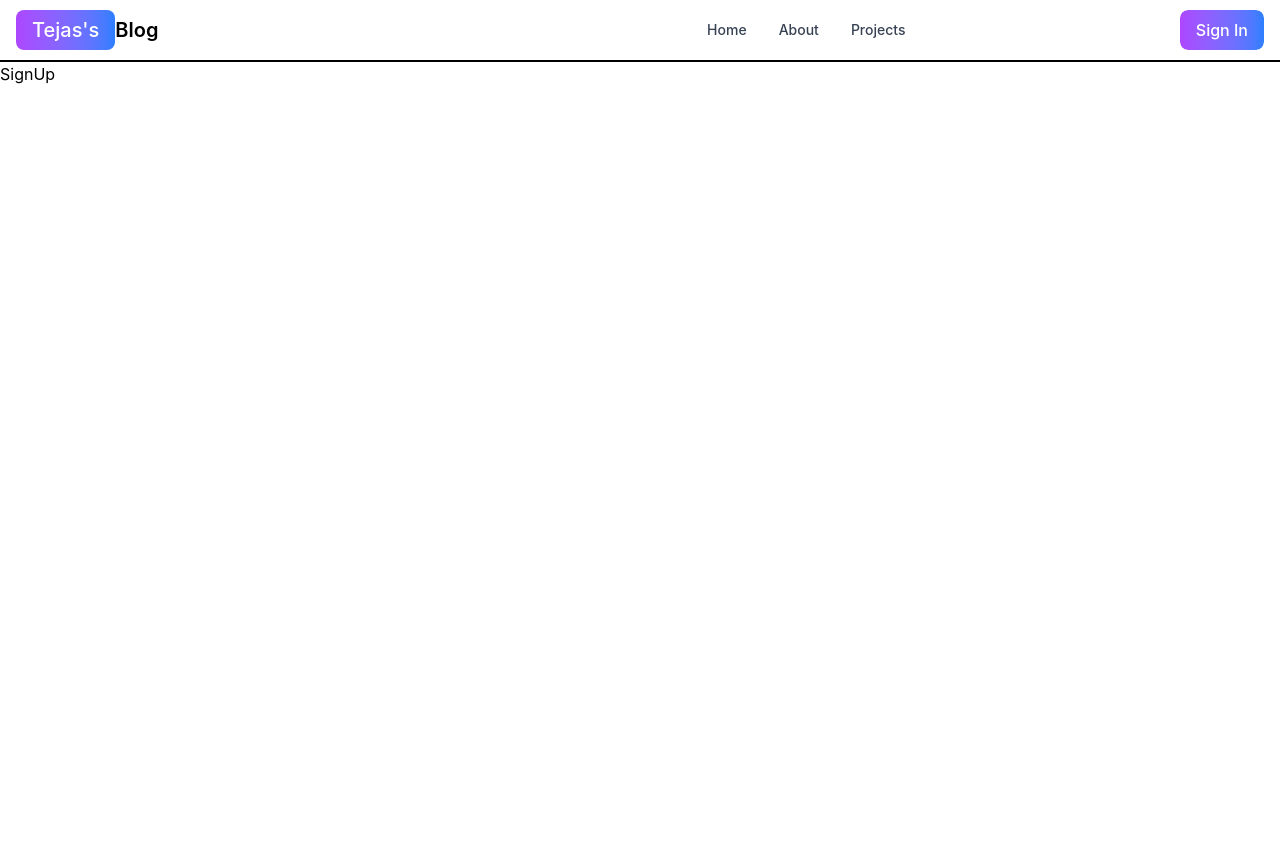
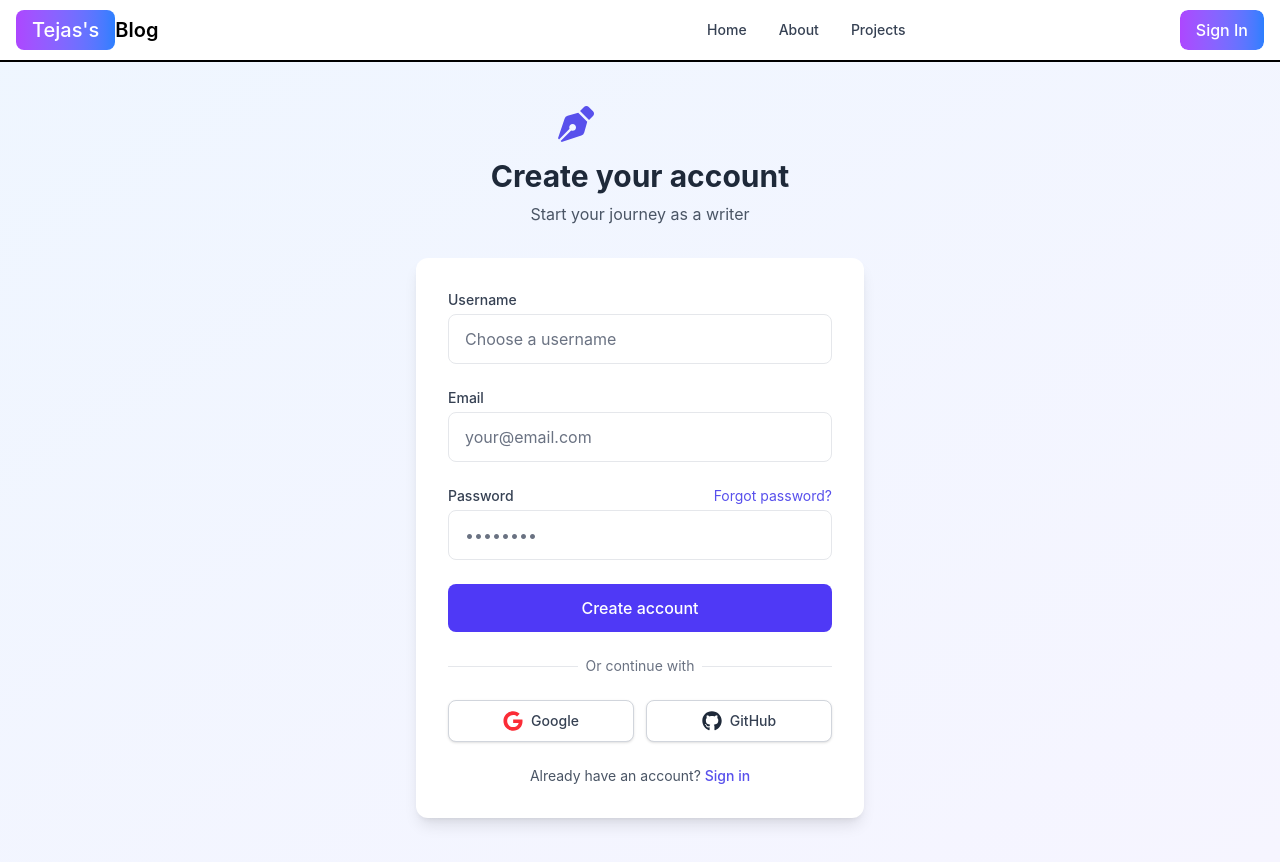
Before and after one commit to TejasSalunkeCode/Mern-blog, a React (Vite) app in the folder client/: page /sign-up in a window 1280 px wide. Before the commit the page ends 800 px from the top, so only its background shows below. Built offline with nearby package versions, Linux system fonts and the light colour scheme.

Commit message:
create a signup page ui

```diff
--- a/client/src/pages/SignUp.jsx
+++ b/client/src/pages/SignUp.jsx
@@ -1,9 +1,156 @@
-import React from 'react'
+import React from 'react';
+import { Link } from 'react-router-dom';
+import { FaPenNib, FaGoogle, FaGithub } from 'react-icons/fa';
+import { useState } from 'react';
 
 export default function SignUp() {
+  const [formData, setFormData] = useState({
+    username: '',
+    email: '',
+    password: ''
+  });
+
+  const handleChange = (e) => {
+    setFormData({
+      ...formData,
+      [e.target.id]: e.target.value,
+    });
+  };
+
+  const handleSubmit = (e) => {
+    e.preventDefault();
+    // Handle signup logic here
+    console.log(formData);
+  };
+
   return (
-    <div>
-      SignUp
+    <div className="min-h-screen bg-gradient-to-br from-blue-50 to-purple-50 flex items-center justify-center p-4">
+      <div className="w-full max-w-md">
+        <div className="text-center mb-8">
+          <div className="flex items-center justify-center mb-4">
+            <FaPenNib className="text-4xl text-indigo-600 mr-2" />
+            <span className="text-2xl font-bold bg-gradient-to-r from-indigo-600 to-purple-600 bg-clip-text text-transparent">
+              BlogForge
+            </span>
+          </div>
+          <h1 className="text-3xl font-bold text-gray-800 mb-2">Create your account</h1>
+          <p className="text-gray-600">Start your journey as a writer</p>
+        </div>
+
+        <div className="bg-white rounded-xl shadow-lg p-8">
+          <form onSubmit={handleSubmit} className="space-y-6">
+            <div className="space-y-1">
+              <label htmlFor="username" className="block text-sm font-medium text-gray-700">
+                Username
+              </label>
+              <div className="relative">
+                <input
+                  id="username"
+                  type="text"
+                  value={formData.username}
+                  onChange={handleChange}
+                  className="w-full px-4 py-3 border border-gray-200 rounded-lg focus:ring-2 focus:ring-indigo-500 focus:border-indigo-500 transition-all duration-200"
+                  placeholder="Choose a username"
+                  required
+                />
+              </div>
+            </div>
+
+            <div className="space-y-1">
+              <label htmlFor="email" className="block text-sm font-medium text-gray-700">
+                Email
+              </label>
+              <div className="relative">
+                <input
+                  id="email"
+                  type="email"
+                  value={formData.email}
+                  onChange={handleChange}
+                  className="w-full px-4 py-3 border border-gray-200 rounded-lg focus:ring-2 focus:ring-indigo-500 focus:border-indigo-500 transition-all duration-200"
+                  placeholder="your@email.com"
+                  required
+                />
+              </div>
+            </div>
+
+            <div className="space-y-1">
+              <div className="flex justify-between items-center">
+                <label htmlFor="password" className="block text-sm font-medium text-gray-700">
+                  Password
+                </label>
+                <Link to="/forgot-password" className="text-sm text-indigo-600 hover:text-indigo-500">
+                  Forgot password?
+                </Link>
+              </div>
+              <div className="relative">
+                <input
+                  id="password"
+                  type="password"
+                  value={formData.password}
+                  onChange={handleChange}
+                  className="w-full px-4 py-3 border border-gray-200 rounded-lg focus:ring-2 focus:ring-indigo-500 focus:border-indigo-500 transition-all duration-200"
+                  placeholder="••••••••"
+                  required
+                />
+              </div>
+            </div>
+
+            <button
+              type="submit"
+              className="w-full bg-indigo-600 text-white py-3 px-4 rounded-lg font-medium hover:bg-indigo-700 transition-colors duration-200 focus:outline-none focus:ring-2 focus:ring-indigo-500 focus:ring-offset-2"
+            >
+              Create account
+            </button>
+          </form>
+
+          <div className="mt-6">
+            <div className="relative">
+              <div className="absolute inset-0 flex items-center">
+                <div className="w-full border-t border-gray-200"></div>
+              </div>
+              <div className="relative flex justify-center text-sm">
+                <span className="px-2 bg-white text-gray-500">Or continue with</span>
+              </div>
+            </div>
+
+            <div className="mt-6 grid grid-cols-2 gap-3">
+              <button
+                type="button"
+                className="w-full inline-flex justify-center items-center py-2.5 px-4 border border-gray-300 rounded-lg shadow-sm bg-white text-sm font-medium text-gray-700 hover:bg-gray-50 focus:outline-none focus:ring-2 focus:ring-offset-2 focus:ring-indigo-500"
+              >
+                <FaGoogle className="w-5 h-5 text-red-500" />
+                <span className="ml-2">Google</span>
+              </button>
+              <button
+                type="button"
+                className="w-full inline-flex justify-center items-center py-2.5 px-4 border border-gray-300 rounded-lg shadow-sm bg-white text-sm font-medium text-gray-700 hover:bg-gray-50 focus:outline-none focus:ring-2 focus:ring-offset-2 focus:ring-indigo-500"
+              >
+                <FaGithub className="w-5 h-5 text-gray-800" />
+                <span className="ml-2">GitHub</span>
+              </button>
+            </div>
+          </div>
+
+          <p className="mt-6 text-center text-sm text-gray-600">
+            Already have an account?{' '}
+            <Link to="/sign-in" className="font-medium text-indigo-600 hover:text-indigo-500">
+              Sign in
+            </Link>
+          </p>
+        </div>
+{/*
+        <p className="mt-8 text-center text-xs text-gray-500">
+          By creating an account, you agree to our{' '}
+          <Link to="/terms" className="text-indigo-600 hover:underline">
+            Terms of Service
+          </Link>{' '}
+          and{' '}
+          <Link to="/privacy" className="text-indigo-600 hover:underline">
+            Privacy Policy
+          </Link>
+          .
+        </p> */}
+      </div>
     </div>
-  )
+  );
 }
```
